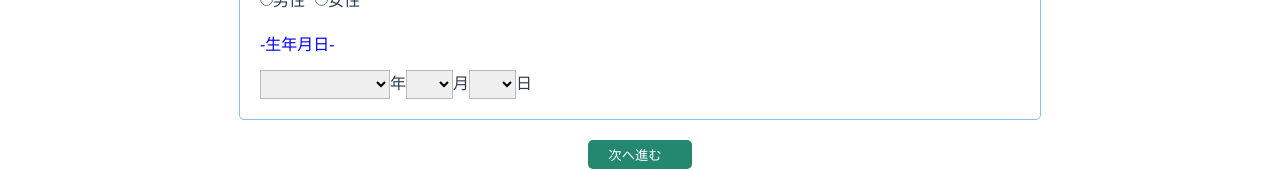
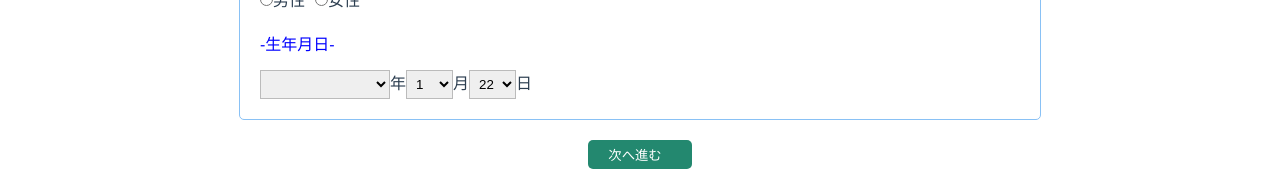
Before and after one commit to dai-ch/T-beck-Vue2, a Vue app: page / in a window 1280 px wide. Shown: the part 243-414 px from the top of the page. Built offline with nearby package versions, Linux system fonts and the light colour scheme.

Commit message:
生年月日をドロップダウンリストで表示（2月と閏年に非対応）

```diff
--- a/package.json
+++ b/package.json
@@ -11,6 +11,7 @@
   "dependencies": {
     "core-js": "^3.6.5",
     "element-ui": "^2.4.5",
+    "moment": "^2.29.1",
     "vue": "^3.0.0",
     "vue-router": "^4.0.0-0",
     "vuex": "^4.0.0-0"
--- a/src/components/Definition.js
+++ b/src/components/Definition.js
@@ -1,41 +1,63 @@
+import moment from "moment";
+
 export default {
   id: "customer",
   data() {
     return {
-      selectedYear: "",
-      selectedMonth: "",
-      selectedDay: "",
-      gender: "",
       genders: ["男性", "女性"],
+      months: [1, 2, 3, 4, 5, 6, 7, 8, 9, 10, 11, 12],
+      year: moment().year(),
+      month: moment().month() + 1,
+      date: moment().date(),
     };
   },
-  computed: {
-    yearsList: function () {
-      const years = [];
-      //selectに入れる配列
-      const year = new Date().getFullYear();
-      for (let i = year; i > 1907; i--) {
+  methods: {
+    //年号を選択
+    getYears: function () {
+      const goBackYears = 110;
+      const currentYears = moment().year();
+      const finishYear = currentYears - goBackYears;
+      const selectYears = [];
+      for (let i = currentYears; i > finishYear; i--) {
         if (i > 2018) {
-          years.push(i + "年 (令和" + (i - 2018) + ")");
+          selectYears.push(i + "年 (令和" + (i - 2018) + ")");
         } else if (i > 1988) {
-          years.push(i + "年 (平成" + (i - 1988) + ")");
+          selectYears.push(i + "年 (平成" + (i - 1988) + ")");
         } else if (i > 1925) {
-          years.push(i + "年 (昭和" + (i - 1925) + ")");
+          selectYears.push(i + "年 (昭和" + (i - 1925) + ")");
         } else if (i > 1911) {
-          years.push(i + "年 (大正" + (i - 1911) + ")");
+          selectYears.push(i + "年 (大正" + (i - 1911) + ")");
         } else if (i > 1868) {
-          years.push(i + "年 (明治" + (i - 1868) + ")");
+          selectYears.push(i + "年 (明治" + (i - 1868) + ")");
         }
       }
-      return years;
+      return selectYears;
     },
-    monthList: function () {
-      const months = [];
-      for (let i = 1; i <= 12; i++) {
-        months.push(i);
+    //選択された月の最大の日数を計算
+    getDates: function (year, month) {
+      //指定した年月に対する日数を取得
+      const maxDate = moment(year, month).daysInMonth();
+      const days = [];
+      for (let i = 1; i <= maxDate; i++){
+        days.push(i);
       }
-      return months;
+      return days;
     },
+    modify: function () {
+      // 年や月が変更されたとき、日が存在しなくなる場合があるので調整する。
+      // 例: 2018-12-31 を選択していて月が 12 から 2 に変更された場合、日を 28 にする。
+      if (!moment([this.year, this.month - 1, this.date]).isValid()) {
+        this.date = this.getFinalDate(this.year, this.month);
+      }
+   },
+    getFinalDate: function (year, month) {
+      // 月末日を取得
+      return moment([year, month - 1]).endOf('month');
+    },
+    nextBtn() {
+      this.$router.push("/interview");
+    },
+    //テスト用のメソッド
     dayList: function () {
       const days = [];
       for (let i = 1; i <= 31; i++) {
@@ -43,10 +65,5 @@ export default {
       }
       return days;
     },
-
-  }, methods: {
-    nextBtn() {
-      this.$router.push("/interview");
-    },
   }
 };
--- a/src/views/About.vue
+++ b/src/views/About.vue
@@ -12,7 +12,7 @@
 
 <script>
 export default {
-  el: "#about",
+  el: '#about',
   data() {
     return {
       text: true,
--- a/src/views/Customer.vue
+++ b/src/views/Customer.vue
@@ -13,19 +13,44 @@
             <div class="question__list">
               <div class="question__item">
                 <p class="question">-性別-</p>
-                <div class="radio" v-for="gender in genders" v-bind:key="gender">
-                  <input type="radio" name="gender" v-bind:value="gender" />{{ gender }}
+                <div
+                  class="radio"
+                  v-for="gender in genders"
+                  v-bind:key="gender"
+                >
+                  <input type="radio" name="gender" v-bind:value="gender" />{{
+                    gender
+                  }}
                 </div>
               </div>
               <div class="question__item">
                 <p class="question">-生年月日-</p>
                 <label
-                  ><select class="select" name="year" v-model="selectedYear">
-                    <option v-for="year in yearsList" v-bind:value="year" v-bind:key="year">{{ year }}</option></select>年</label>
-                <label><select class="select" name="month" v-model="selectedMonth">
-                    <option v-for="month in monthList" v-bind:value="month" v-bind:key="month">{{ month }}</option></select>月</label>
-                <select class="select" name="day" v-model="selectedDay">
-                  <option v-for="day in dayList" value="day" v-bind:key="day">{{ day }}</option>
+                  ><select class="select" name="year" v-model="year" v-on:change="modify">
+                    <option
+                      v-for="year in getYears()"
+                      v-bind:value="year"
+                      v-bind:key="year"
+                    >
+                      {{ year }}
+                    </option></select
+                  >年</label
+                >
+                <label
+                  ><select class="select" name="month" v-model="month" v-on:change="modify">
+                    <option
+                      v-for="month in months"
+                      v-bind:value="month"
+                      v-bind:key="month"
+                    >
+                      {{ month }}
+                    </option></select
+                  >月</label
+                >
+                <select class="select" name="date" v-model="date">
+                  <option v-for="date in getDates()" name="date" v-bind:key="date">
+                    {{ date }}
+                  </option>
                 </select>
                 <label>日</label>
               </div>
```
Also changed, not shown: src/components/Definition copy.js (added, +52 -0 lines), 1 other file (tests, documents, lock files or other folders).
